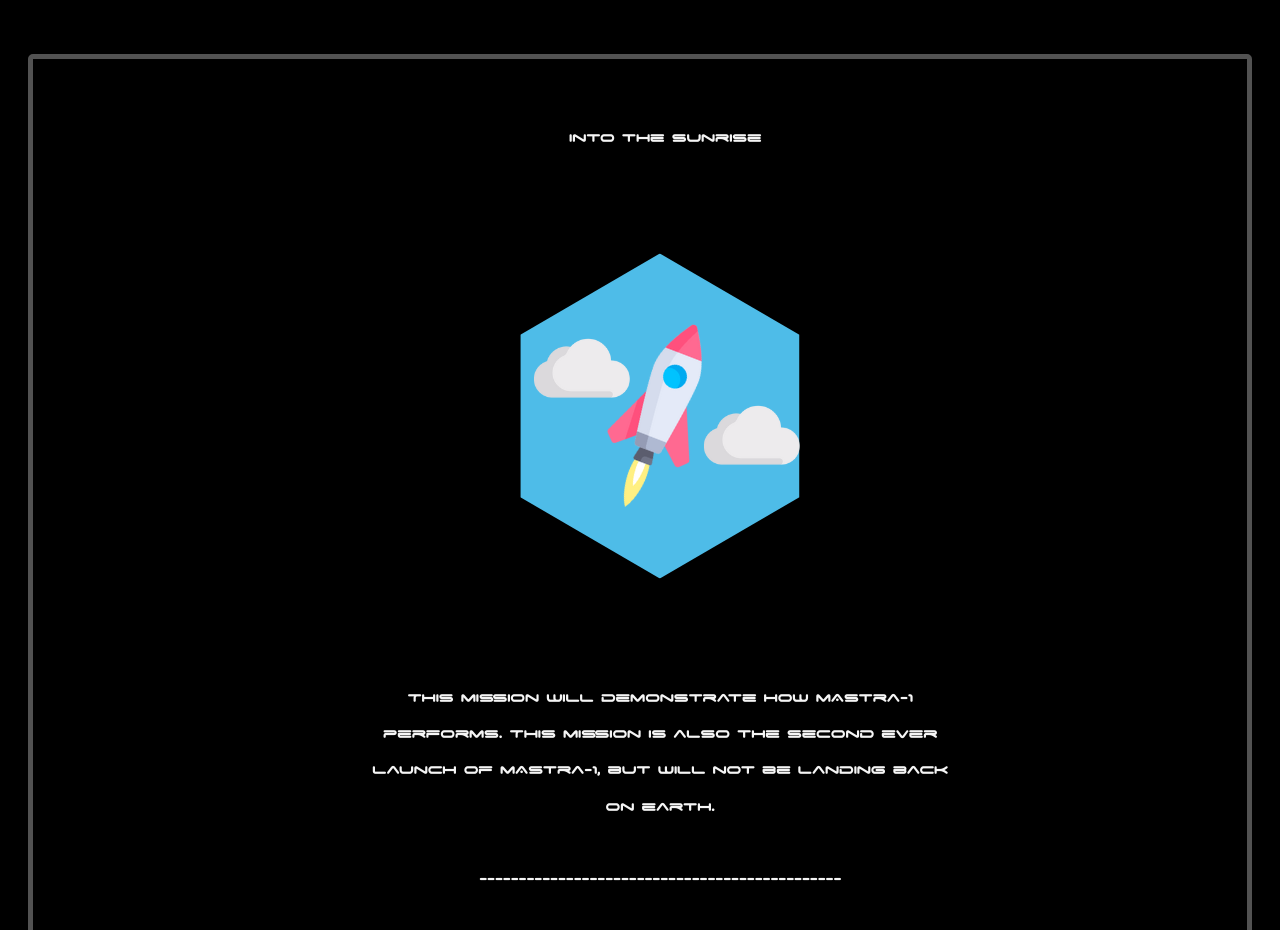
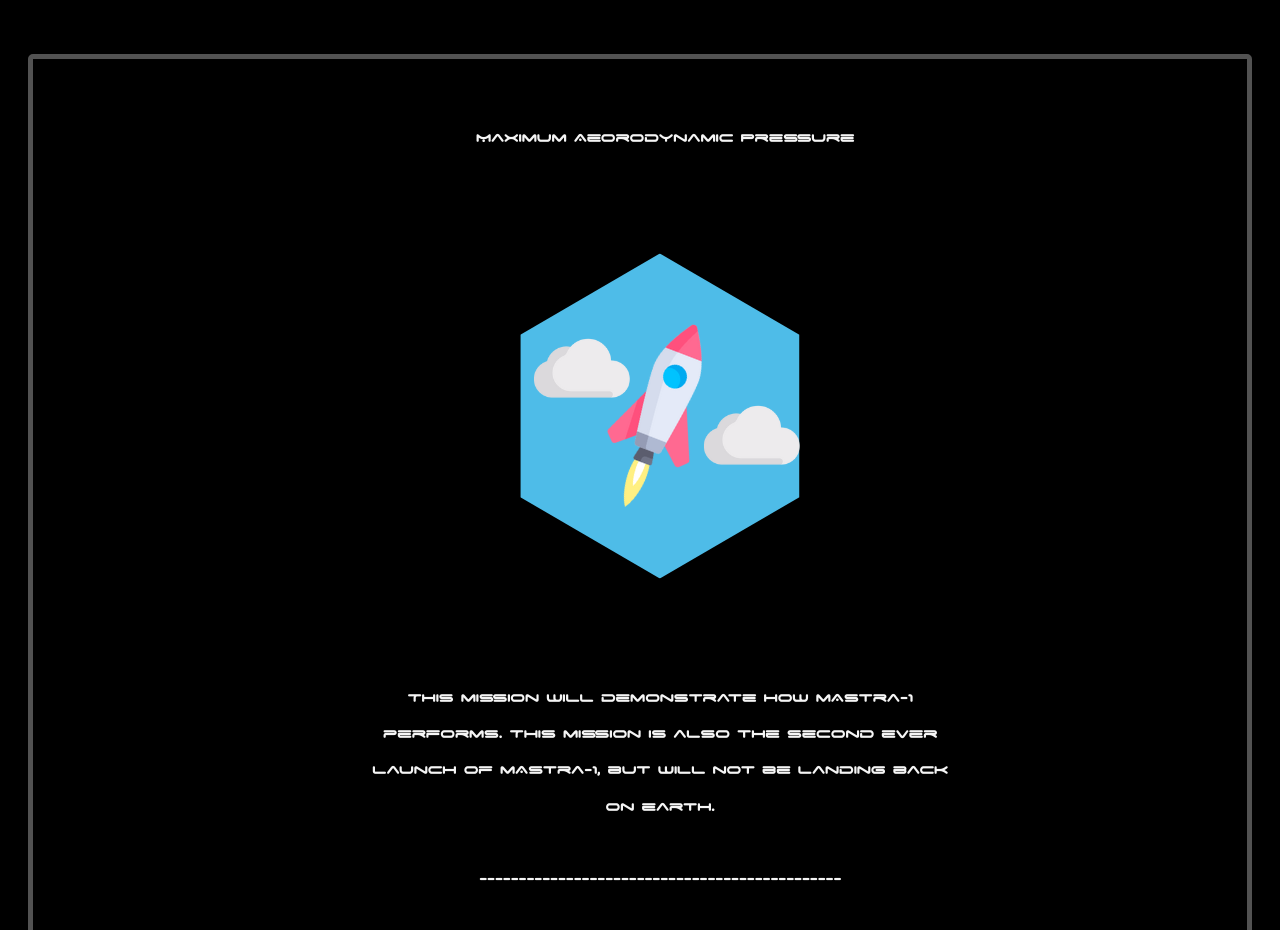
Before and after one commit to spacesaicodes1234/nusaofficial, a plain HTML site: page launches.html in a window 1280 px wide. Shown: the part 1725-2655 px from the top of the page. Drawn offline with Linux system fonts and the light colour scheme.

Commit message:
Update launches.html

```diff
--- a/launches.html
+++ b/launches.html
@@ -47,7 +47,7 @@
     <h1>Upcoming launches</h1>
     <br>
     <div class="cboxm">
-        <h4 class="orsllrh">into the sunrise</h4>
+        <h4 class="orsllrh">Maximum Aeorodynamic Pressure</h4>
         <ol>
             <li>
                 <h4 class="nusam1p1"><img src="./Maximum Aerodynamic Pressure (1).png" class="nusam1p1" alt="newdawnimg"></h4>
```
